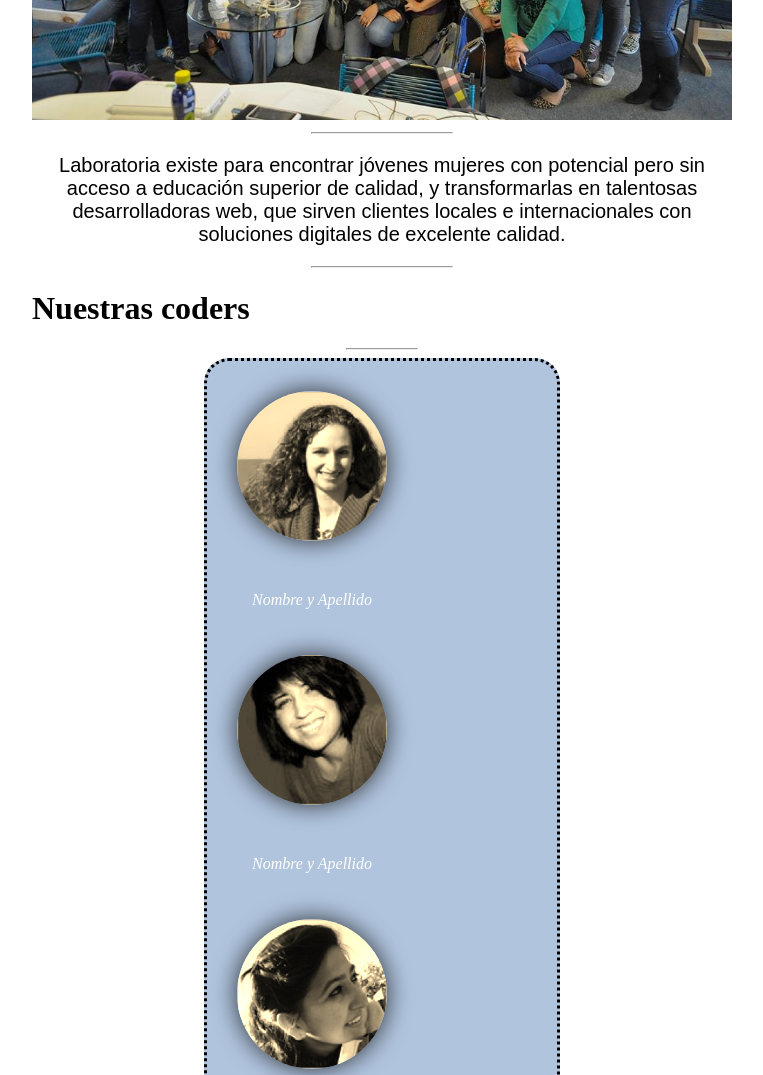
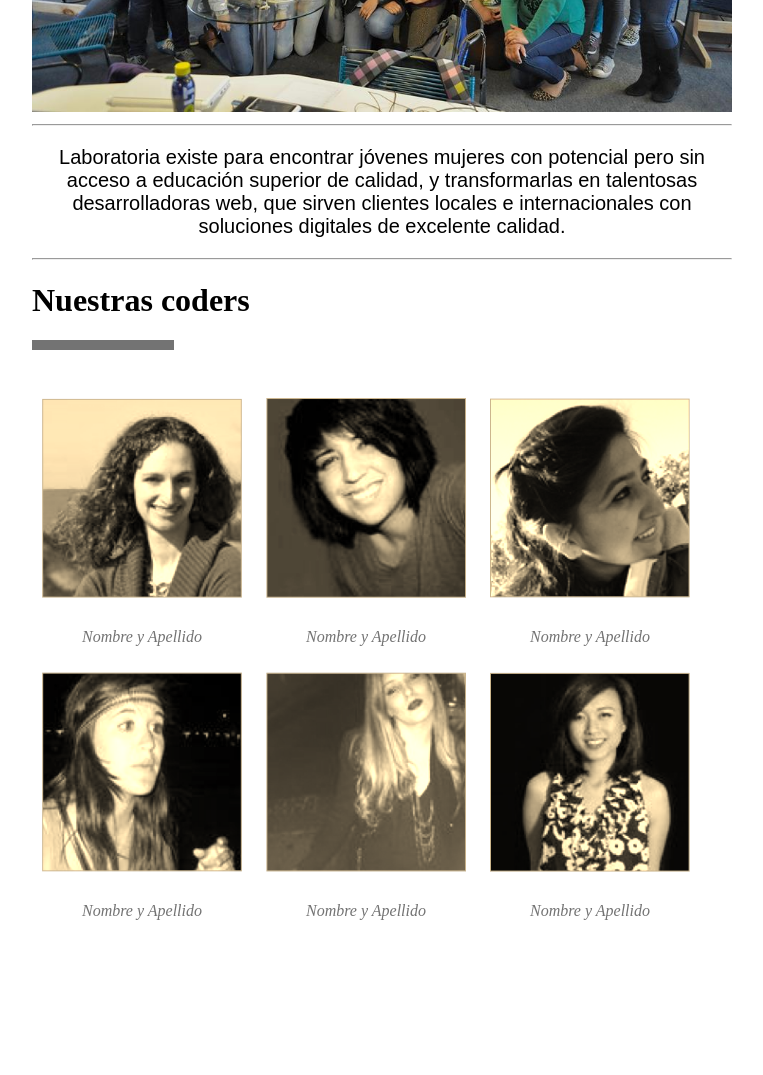
Before and after one commit to rodriguezadriana/miprimierlayout, a plain HTML site: page index.html in a window 1280 px wide. Shown: the part 540-1615 px from the top of the page, without its empty margins (258-1021 px from the left). After the commit the page ends 1484 px from the top, so only its background shows below. Drawn offline with Linux system fonts and the light colour scheme.

Commit message:
ya con menu

```diff
--- a/css/main.css
+++ b/css/main.css
@@ -3,34 +3,39 @@
 	width: 700px;
 	margin: 0px auto;
 }
-/* lineas */
-hr{
+/* lineas largas del menu */
+.lineamenu{
+
 align:left ;
 width:100%;
 size:100%;
 color:#B0C4DE noshade;
 bottom: 30px;
 
+
 }
 /* lineas para separar texto del menu */
 .chicas{
-	border-left: thick solid #ff0000;
-}
-/* lineas para separar imagen del texto */
-.lineascortas{
-	align:left ;
-	width:20%;
-    size:40%;
-    color:#B0C4DE noshade;
+	  border-right:1px solid #737373;
+	   float: left;
 
 
 }
+/* lineas para separar imagen del texto */
+li{
+
+    float: left;
+    border-right:1px solid #bbb;
+}
+
+
 
 /*clases de menu*/
 .barra{
 	margin: auto;
 	width: 400px;
 	font-family: arial, helvetica;
+	padding-top: 20px;
 
 }
 ul{
@@ -52,43 +57,36 @@ ul>li{
 /*clases de galeria coders*/
 
 .galeria{
-	border-style: dotted;
-	border-radius: 25px;
-	width: 50%;
-	height: 50%;
-	background-color: #B0C4DE;
-	margin:auto;
+
+	padding-top: 30px;
+	width: 120%;
+	height: 120%;
 
 
 }
 
+
+
+
  .imgaleria{
 
-	border-radius: 500px;
+	padding: 10px;
 
-	box-shadow: 0 0 25px rgba(5, 7, 1, .8);
+	height:200px;
+	width: 200px;
 
-	height:150px;
-	width: 150px;
-	margin: 30px;
 	-webkit-filter: sepia(1);
  }
 
 #lado{
 
     display: inline-block;
+    position: relative;
 }
 
 .nombres{
 	 font-size: 100%;
     font-style: italic;
     text-align: center;
-    color:#ffffff;
+    color:#737373;
  }
-/*linea debajo de  coder*/
-.lineaco{
-	align:left;
-	width:10%;
-	size:15px;
-	color:#737373 noshade;
-}
--- a/index.html
+++ b/index.html
@@ -11,17 +11,18 @@
 		   <div>
 		   	  <img src="img/logo.png">
 		   </div>
-		<hr>
+		<hr class="lineamenu">
 		<ul class="barra">
 			<li>Inicio </li>
-			  <hr class="chicas">
+
 			<li>Sobre Nosotros</li>
+
 			<li>Nuestras Coders</li>
 			<li>Contacto</li>
 		</ul>
-		<hr>
+		<hr class="lineamenu">
 
-		<img src="img/grupal.jpg" width="100% "height="80% " >
+		<img src="img/grupal.jpg" width="100%" height="80% "  >
 
 		<hr class="lineascortas">
 		<p class="parrafo1">Laboratoria existe para encontrar jóvenes
@@ -36,7 +37,8 @@
 	<!-- galeria de coders -->
 
 	<h1> Nuestras coders</h1>
-	<hr class="lineaco">
+	<hr align="left" width="20%" size="10" color="#737373" noshade>
+
 	<div class="galeria">
 	   <div id="lado"><img  src="img/profile-1.png" class="imgaleria"></a>
 	       <p class="nombres">Nombre y Apellido</p>
```
